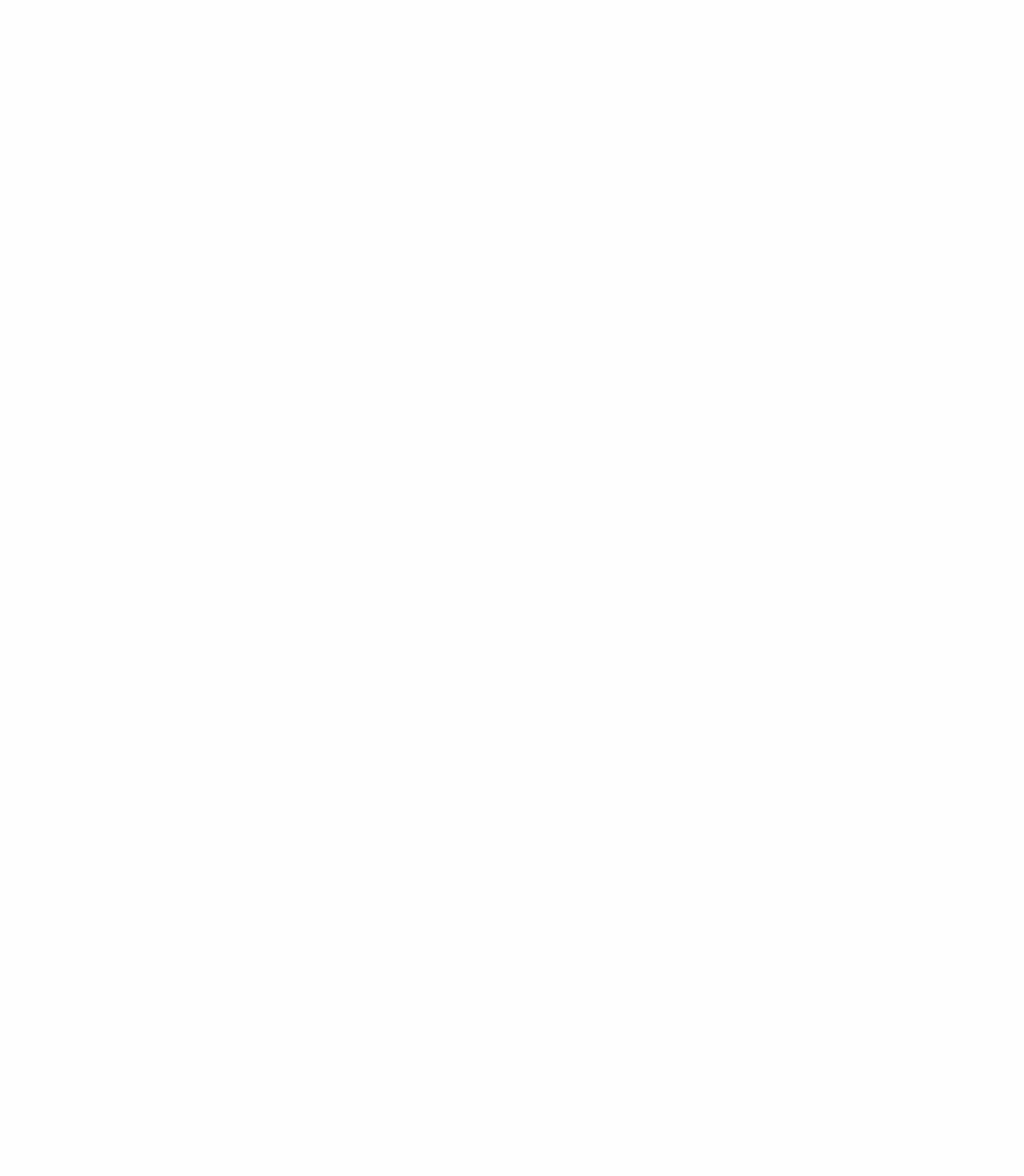
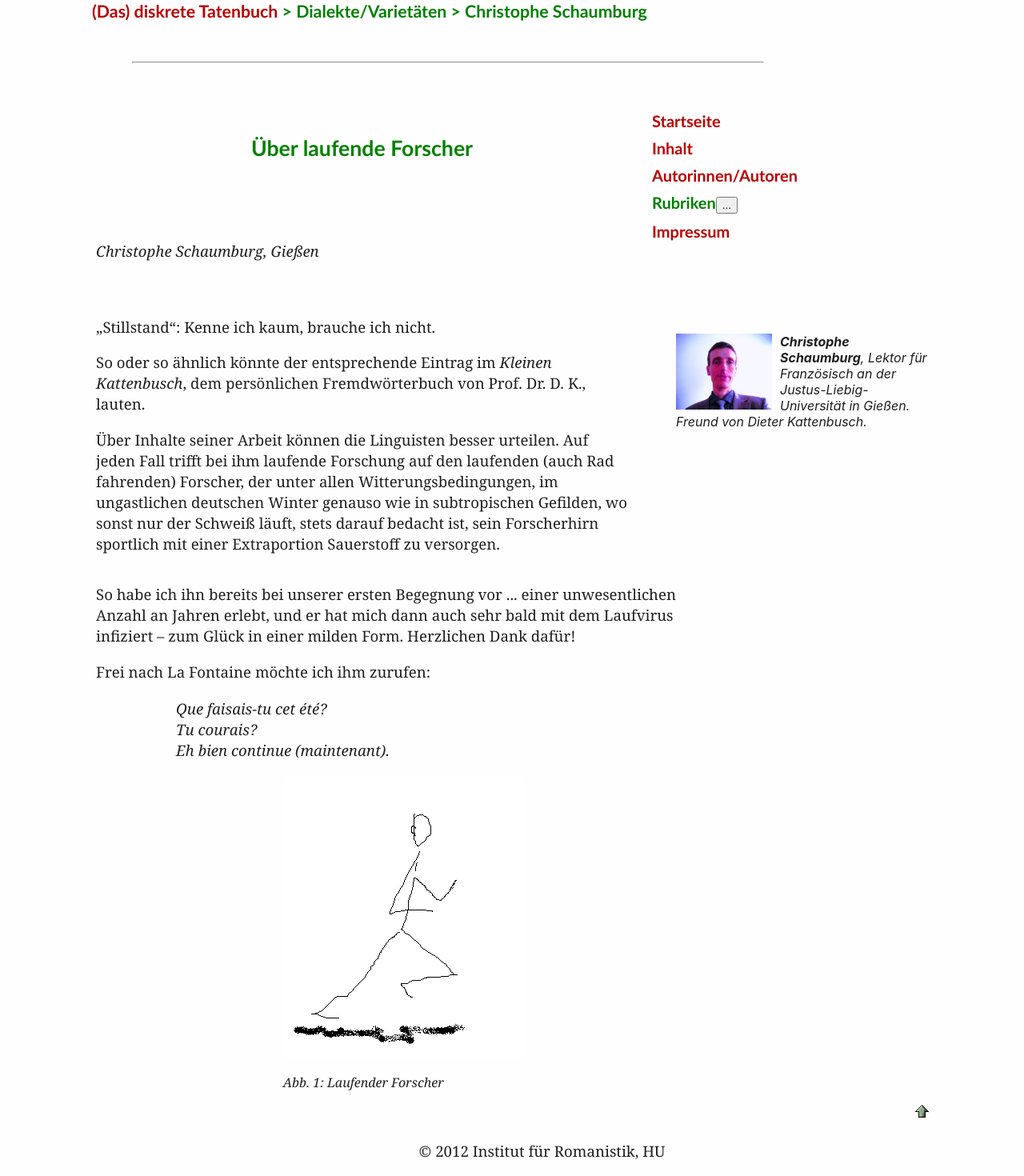
Before and after one commit to abuft/festschrift-kattenbusch, a React (Create React App) app: page /schaumburg in a window 1280 px wide. Before the commit this address had no page. Shown: the part 39-1509 px from the top of the page at 80% size. Before the commit the page ends 800 px from the top, so only its background shows below. Built offline with nearby package versions, Linux system fonts and the light colour scheme.

Commit message:
Added Christophe Schaumburg article.

```diff
--- a/src/App.js
+++ b/src/App.js
@@ -20,6 +20,7 @@ import Tosques from './compoments/articles/Tosques';
 import Bauer from './compoments/articles/Bauer';
 import Bernhard from './compoments/articles/Bernhard';
 import Bock from './compoments/articles/Bock';
+import Schaumburg from './compoments/articles/Schaumburg';
 
 function App() {
   return (
@@ -40,6 +41,7 @@ function App() {
           <Route path="/klare" element={<Klare id="Klare" author="Johannes Klare" />} />
           <Route path="/koehler" element={<Koehler id="Koehler" author="Carola Koehler" />} />
           <Route path="/perone" element={<Perone id="perone" author="Ugo Perone" />} />
+          <Route path="/schaumburg" element={<Schaumburg id="Schaumburg" author="Christophe Schaumburg" />} />
           <Route path="/schmidt" element={<Schmidt id="Schmidt" author="Jochen Schmidt" />} />
           <Route path="/tosques" element={<Tosques id="Tosques" author="Fabio Tosques" />} />
           <Route path="/urbano" element={<Urbano id="urbano" author="Amalia Urbano" />} />
--- a/src/compoments/Autoren.js
+++ b/src/compoments/Autoren.js
@@ -112,7 +112,7 @@ function Autoren(props) {
                         Fonseca, Figura Cimeira da Poesia Neo-Realista</a></p>
 
                     <h2><a href="#k12" name="kat12">S</a></h2>
-                    <p className="bibl">Schaumburg, Christophe: <a href="schaumburg-laufende-forscher.html">Über laufende Forscher</a>
+                    <p className="bibl">Schaumburg, Christophe: <a href="/schaumburg">Über laufende Forscher</a>
                     </p>
                     <p className="bibl">Schmidt, Jochen: <a href="/schmidt">Warum Rumänisch?</a></p>
                     <p className="bibl">Setzkorn, Sylvia: <a href="setzkorn-durchfall.html">Die volkstümlichen Bezeichnungen für die
--- a/src/compoments/Inhalt.js
+++ b/src/compoments/Inhalt.js
@@ -79,7 +79,7 @@ function Inhalt(props) {
                     <h2><a href="#k8" name="kat8">8</a> Sport</h2>
 
                     <p className="bibl">Günter Bock: <a href="/bock">Der Neufahrner Triathlon</a></p>
-                    <p className="bibl">Christophe Schaumburg: <a href="schaumburg-laufende-forscher.html">Über laufende Forscher</a></p>
+                    <p className="bibl">Christophe Schaumburg: <a href="/schaumburg">Über laufende Forscher</a></p>
 
                     <h2><a href="#k9" name="kat9">9</a> VIVALDI</h2>
 
--- /dev/null
+++ b/src/compoments/articles/Schaumburg.js
@@ -0,0 +1,93 @@
+import Footer from "../Footer";
+import Header from "../Header";
+import Rubrik from "../Rubrik";
+import UpArrow from "../UpArrow";
+import SchaumburgLaeufer from "../../images/cschaumburg/laeufer.png";
+import SchaumburgPortrait from "../../images/cschaumburg/cschaumburg-portrait.jpg";
+
+function Schaumburg(props) {
+    return (
+        <div>
+            <div id="Wrapper" class="container_14">
+
+                <div id="Header">
+                    <Header id={props.author} />
+                    <div class="grid_9">
+                        <h1 id="main_title">Über laufende Forscher</h1>
+                        <p id="author">Christophe Schaumburg, Gießen</p>
+                    </div>
+                    <Rubrik />
+                </div>
+
+                <div id="Teasers" class="clearfix">
+                    <div class="grid_9">
+                        <p>
+                            „Stillstand“: Kenne ich kaum, brauche ich nicht.
+                        </p>
+                        <p>
+                            So oder so ähnlich könnte der entsprechende Eintrag im <i>Kleinen
+                                Kattenbusch</i>, dem persönlichen Fremdwörterbuch von Prof. Dr. D. K.,
+                            lauten.
+                        </p>
+                        <p>
+                            Über Inhalte seiner Arbeit können die Linguisten besser urteilen. Auf
+                            jeden Fall trifft bei ihm laufende Forschung auf den laufenden (auch Rad
+                            fahrenden) Forscher, der unter allen Witterungsbedingungen, im
+                            ungastlichen deutschen Winter genauso wie in subtropischen Gefilden, wo
+                            sonst nur der Schweiß läuft,  stets darauf bedacht ist, sein
+                            Forscherhirn sportlich mit einer Extraportion Sauerstoff zu versorgen.
+                        </p>
+                    </div>
+                    <div class="grid_5">
+
+                        <div class="abouttheauthor">
+                            <img src={SchaumburgPortrait} width="120"
+                                height="95" alt="Christophe Schaumburg - Portrait" />
+                            <div class="abouttheauthorfont"><br /><br />
+                                <b>Christophe Schaumburg</b>,
+                                Lektor für Französisch an der
+                                Justus-Liebig-Universität in Gießen. Freund von Dieter Kattenbusch.
+                            </div>
+                            <div class="clearfloat"></div>
+                        </div>
+                    </div>
+                </div>
+
+                <div id="Main">
+                    <div id="Articles" class="grid_14">
+                        <section id="posts">
+                            <article class="post">
+                                <p>
+                                    So habe ich ihn bereits bei unserer ersten Begegnung vor ... einer
+                                    unwesentlichen Anzahl an Jahren erlebt, und er hat mich dann auch sehr
+                                    bald mit dem Laufvirus infiziert – zum Glück in einer milden Form.
+                                    Herzlichen Dank dafür!
+                                </p>
+                                <p>
+                                    Frei nach La Fontaine möchte ich ihm zurufen:
+                                </p>
+                                <p class="quote">
+                                    Que faisais-tu cet été?<br />
+                                    Tu courais?<br />
+                                    Eh bien continue (maintenant).
+                                </p>
+
+                                <div align="center">
+                                    <figure>
+                                        <img src={SchaumburgLaeufer} width="302"
+                                            height="352" alt="Laufender Forscher" />
+                                        <p style={{ width: "302px" }}>Abb. 1: Laufender Forscher</p>
+                                    </figure>
+                                </div>
+                            </article>
+                        </section>
+                    </div>
+                </div>
+                <UpArrow />
+                <Footer />
+            </div>
+        </div>
+    )
+}
+
+export default Schaumburg;
```
